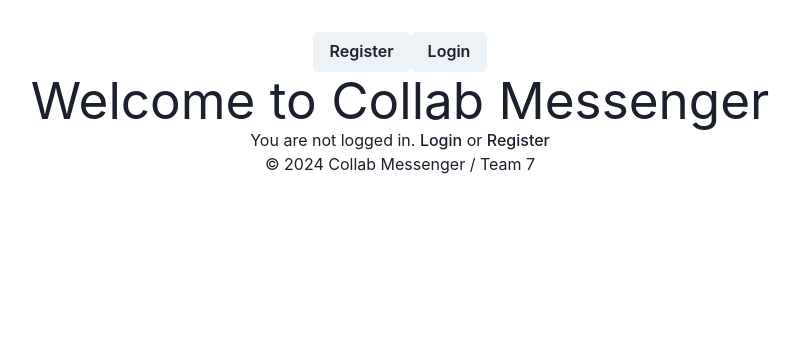
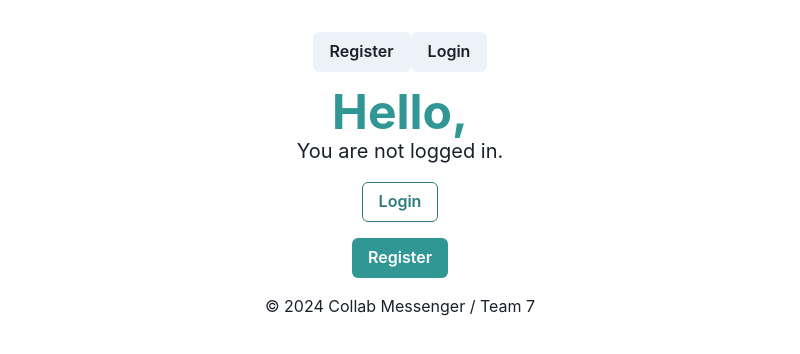
Before and after one commit to a55-team7-final-project/collab-messenger, a React (Vite) app in the folder collab-messenger/: page / in a window 1280 px wide. Shown: the top 354 px of the page, without its empty margins (240-1040 px from the left). Built offline with nearby package versions, Linux system fonts and the light colour scheme; no server answers.

Commit message:
adding design to Home component

```diff
--- a/collab-messenger/src/Views/Home/Home.tsx
+++ b/collab-messenger/src/Views/Home/Home.tsx
@@ -1,41 +1,43 @@
-// import { FC, useContext } from 'react';
-// import { AppContext } from '../../content/AppContext';
-
-// const Home: FC = () => {
-//     const { userData } = useContext(AppContext);
-
-//     return (
-//         <div>
-//             <h1>Hello, {userData?.firstName} {userData?.lastName}</h1>
-//         </div>
-//     );
-// }
-
-// export default Home;
 import React from 'react';
 import { Link } from 'react-router-dom';
 import { useAuthState } from 'react-firebase-hooks/auth';
 import { auth } from '../../config/firebase-setup';
 import AllGroups from '../../components/Group Components/AllGroups/AllGroups';
 import UserSearch from '../../components/User Page/UsersSearch';
+import { AppContext } from '../../context/AppContext';
+import { Box, Heading, Text, Button, VStack, useColorModeValue, Center, Container } from '@chakra-ui/react';
+
 
 const Home: React.FC = () => {
   const [user] = useAuthState(auth);
+  const { userData } = React.useContext(AppContext);
+  const color = useColorModeValue('teal.500', 'teal.200');
 
   return (
-    <div>
-      <h1>Welcome to Collab Messenger</h1>
+    <Container maxW="container.xl" p="4">
+      <Center>
+        <Heading as="h1" size="2xl" color={color}>
+          Hello, {userData?.firstName} {userData?.lastName}
+        </Heading>
+      </Center>
       {user ? (
-        <>
-        <p>You are logged in. Go to your <Link to="/profile">Profile</Link></p>
-        <UserSearch />
-        <AllGroups/>
-        </>
-
+        <VStack spacing={8} align="stretch">
+          <Text fontSize="xl">You are logged in. Go to your <Link to="/profile">Profile</Link></Text>
+          <Box p="4" borderWidth={1} borderRadius="lg">
+            <UserSearch />
+          </Box>
+          <Box p="4" borderWidth={1} borderRadius="lg">
+            <AllGroups/>
+          </Box>
+        </VStack>
       ) : (
-        <p>You are not logged in. <Link to="/login">Login</Link> or <Link to="/register">Register</Link></p>
+        <VStack spacing={4} align="center">
+          <Text fontSize="xl">You are not logged in.</Text>
+          <Button as={Link} to="/login" colorScheme="teal" variant="outline">Login</Button>
+          <Button as={Link} to="/register" colorScheme="teal">Register</Button>
+        </VStack>
       )}
-    </div>
+    </Container>
   );
 };
 
```
